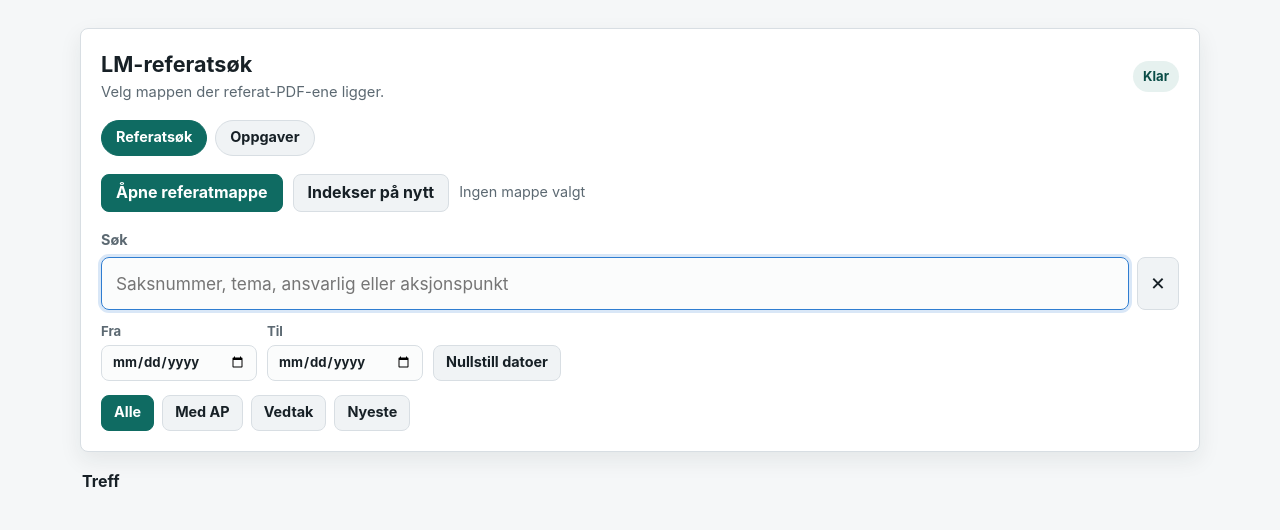
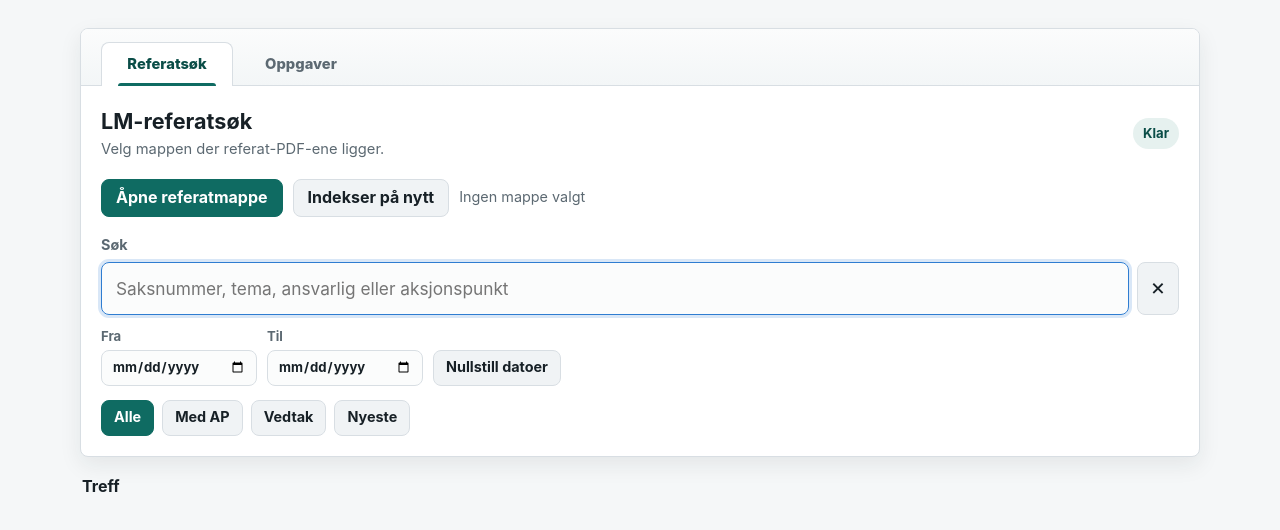
Before and after one commit to rogermarkussen/lederreferat, a plain HTML site: page app/index.html in a window 1280 px wide. Drawn offline with Linux system fonts and the light colour scheme.

Commit message:
Polish top navigation tabs

```diff
--- a/app/index.html
+++ b/app/index.html
@@ -9,6 +9,11 @@
   <body>
     <main class="shell">
       <section class="search-pane" aria-label="Søk i ledermøtereferater">
+        <nav class="view-tabs" aria-label="Visning">
+          <button type="button" class="view-tab active" data-view="search">Referatsøk</button>
+          <button type="button" class="view-tab" data-view="tasks">Oppgaver</button>
+        </nav>
+
         <div class="topline">
           <div>
             <h1>LM-referatsøk</h1>
@@ -16,11 +21,6 @@
           </div>
           <div class="status" id="status-pill">Klar</div>
         </div>
-
-        <nav class="view-tabs" aria-label="Visning">
-          <button type="button" class="view-tab active" data-view="search">Referatsøk</button>
-          <button type="button" class="view-tab" data-view="tasks">Oppgaver</button>
-        </nav>
 
         <div class="folder-row">
           <button type="button" id="choose-folder">Åpne referatmappe</button>
--- a/app/styles.css
+++ b/app/styles.css
@@ -48,6 +48,7 @@ textarea {
   border-radius: 8px;
   box-shadow: var(--shadow);
   padding: 20px;
+  overflow: hidden;
 }
 
 .topline,
@@ -66,12 +67,30 @@ textarea {
 
 .view-tabs {
   display: flex;
-  flex-wrap: wrap;
-  gap: 8px;
-  margin-top: 16px;
+  align-items: end;
+  gap: 2px;
+  margin: -20px -20px 20px;
+  padding: 12px 20px 0;
+  background: linear-gradient(#fbfcfc, #f3f6f7);
+  border-bottom: 1px solid var(--line);
 }
 
-.view-tab,
+.view-tab {
+  min-width: 132px;
+  min-height: 44px;
+  border: 1px solid transparent;
+  border-bottom: 0;
+  border-radius: 8px 8px 0 0;
+  background: transparent;
+  color: var(--muted);
+  cursor: pointer;
+  font-size: 0.92rem;
+  font-weight: 760;
+  padding: 0 18px;
+  position: relative;
+  top: 1px;
+}
+
 .task-filter {
   min-height: 36px;
   border: 1px solid var(--line);
@@ -84,13 +103,34 @@ textarea {
   padding: 0 14px;
 }
 
-.view-tab:hover,
+.view-tab:hover {
+  background: rgba(255, 255, 255, 0.62);
+  color: var(--text);
+}
+
 .task-filter:hover {
   border-color: #aeb9c1;
   background: #e8edf0;
 }
 
-.view-tab.active,
+.view-tab.active {
+  border-color: var(--line);
+  background: var(--surface);
+  color: var(--brand-dark);
+  box-shadow: 0 -1px 0 #ffffff inset;
+}
+
+.view-tab.active::after {
+  position: absolute;
+  right: 16px;
+  bottom: 0;
+  left: 16px;
+  height: 3px;
+  border-radius: 999px 999px 0 0;
+  background: var(--brand);
+  content: "";
+}
+
 .task-filter.active {
   border-color: var(--brand);
   background: var(--brand);
@@ -589,6 +629,18 @@ mark {
     padding: 14px;
   }
 
+  .view-tabs {
+    margin: -14px -14px 16px;
+    padding: 10px 12px 0;
+  }
+
+  .view-tab {
+    flex: 1 1 0;
+    min-width: 0;
+    min-height: 42px;
+    padding: 0 10px;
+  }
+
   .topline,
   .result-head,
   .folder-row,
```
